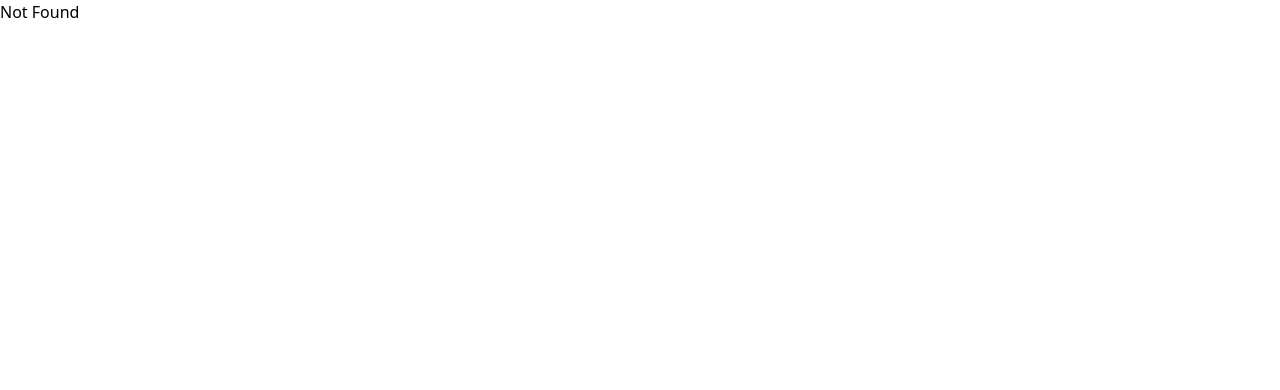
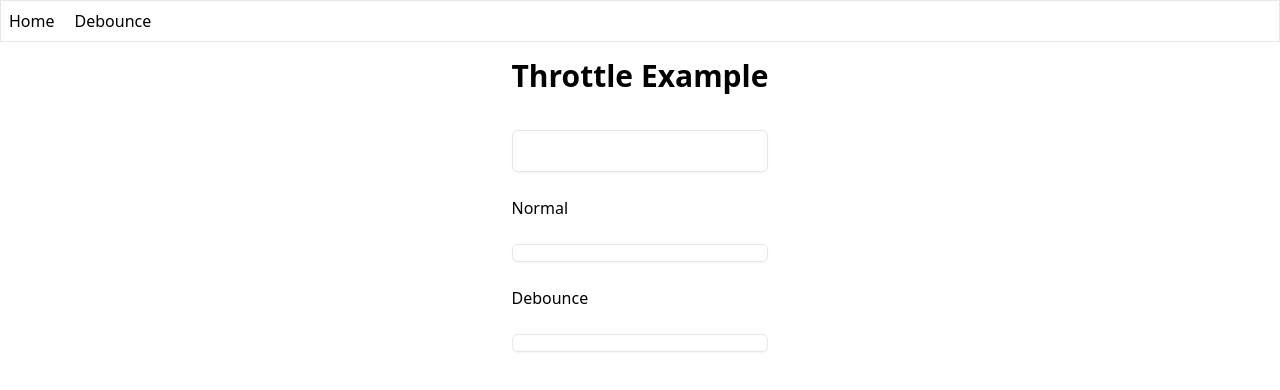
Before and after one commit to sjyoung428/hooks, a React (Vite) app: page /throttle in a window 1280 px wide. Before the commit this address had no page. Shown: the top 390 px of the page. Built offline with nearby package versions, Linux system fonts and the light colour scheme.

Commit message:
ThrottleExamplePage

```diff
--- a/src/components/Header.tsx
+++ b/src/components/Header.tsx
@@ -2,10 +2,11 @@ import Navigation from "./Navigation";
 
 const Header = () => {
   return (
-    <nav>
-      <ul>
+    <nav className="border p-2">
+      <ul className="flex gap-5">
         <Navigation to="/" name="Home" />
         <Navigation to="/debounce" name="Debounce" />
+        <Navigation to="/throttle" name="Throttle" />
       </ul>
     </nav>
   );
--- a/src/hooks/useThrottle.ts
+++ b/src/hooks/useThrottle.ts
@@ -2,10 +2,10 @@ import { useEffect, useRef, useState } from "react";
 
 interface useThrottleProps<T> {
   value: T;
-  delay: number;
+  delay?: number;
 }
 
-export const useTrottle = <T>({ value, delay = 500 }: useThrottleProps<T>) => {
+export const useThrottle = <T>({ value, delay = 500 }: useThrottleProps<T>) => {
   const [throttleValue, setTrottleValue] = useState<T>(value);
   const throttling = useRef(false);
 
--- /dev/null
+++ b/src/pages/ThrottleExamplePage.tsx
@@ -0,0 +1,30 @@
+import { useState } from "react";
+import Text from "~/components/Text";
+import TextInput from "~/components/TextInput";
+import Title from "~/components/Title";
+import { useThrottle } from "~/hooks/useThrottle";
+
+const ThrottleExamplePage = () => {
+  const [text, setText] = useState("");
+  const throttleText = useThrottle({
+    value: text,
+    delay: 2000,
+  });
+
+  const onChange = (event: React.ChangeEvent<HTMLInputElement>) => {
+    setText(event.currentTarget.value);
+  };
+
+  return (
+    <div className="flex flex-col gap-1">
+      <Title>Throttle Example</Title>
+      <TextInput type="text" onChange={onChange} />
+      <p>Normal</p>
+      <Text>{text}</Text>
+      <p>Debounce</p>
+      <Text>{throttleText}</Text>
+    </div>
+  );
+};
+
+export default ThrottleExamplePage;
--- a/src/router/Router.tsx
+++ b/src/router/Router.tsx
@@ -3,6 +3,7 @@ import App from "~/App";
 import DebounceExamplePage from "~/pages/DebounceExamplePage";
 import HomePage from "~/pages/HomePage";
 import NotFoundPage from "~/pages/NotFoundPage";
+import ThrottleExamplePage from "~/pages/ThrottleExamplePage";
 
 const router = createBrowserRouter([
   {
@@ -17,6 +18,10 @@ const router = createBrowserRouter([
         path: "/debounce",
         element: <DebounceExamplePage />,
       },
+      {
+        path: "/throttle",
+        element: <ThrottleExamplePage />,
+      },
     ],
     errorElement: <NotFoundPage />,
   },
```
